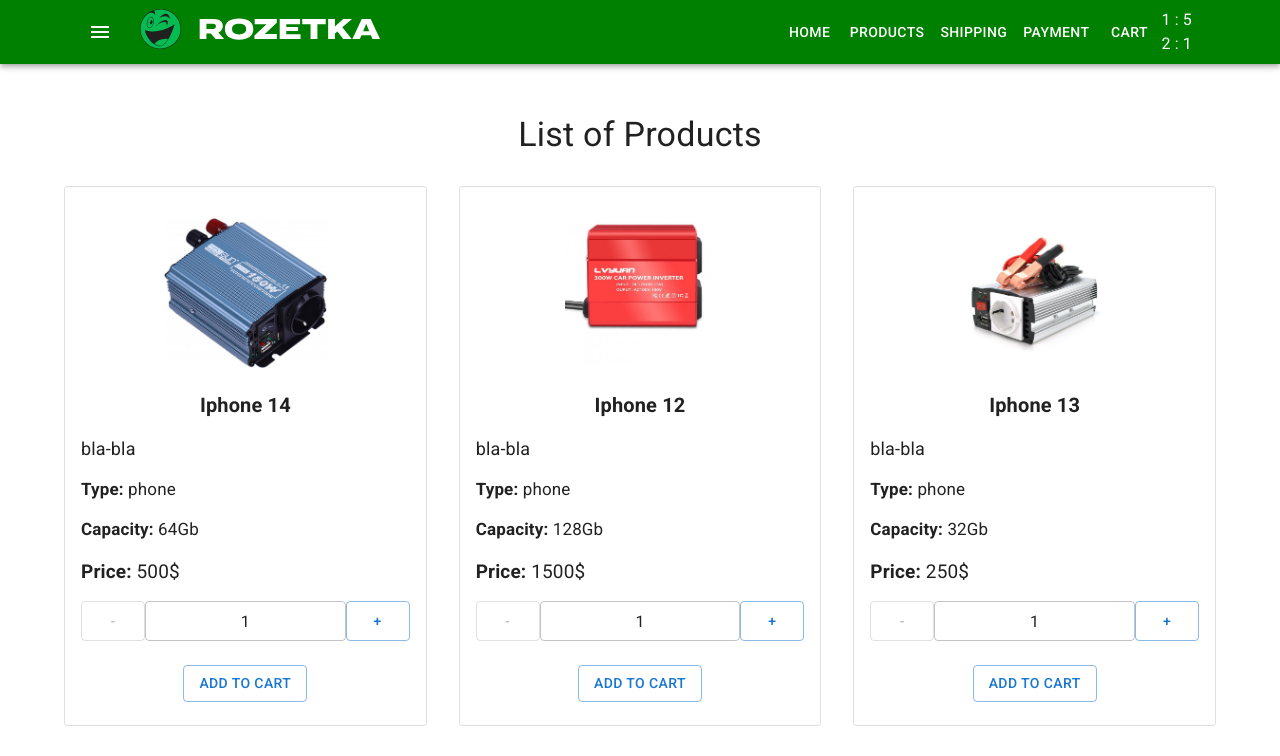
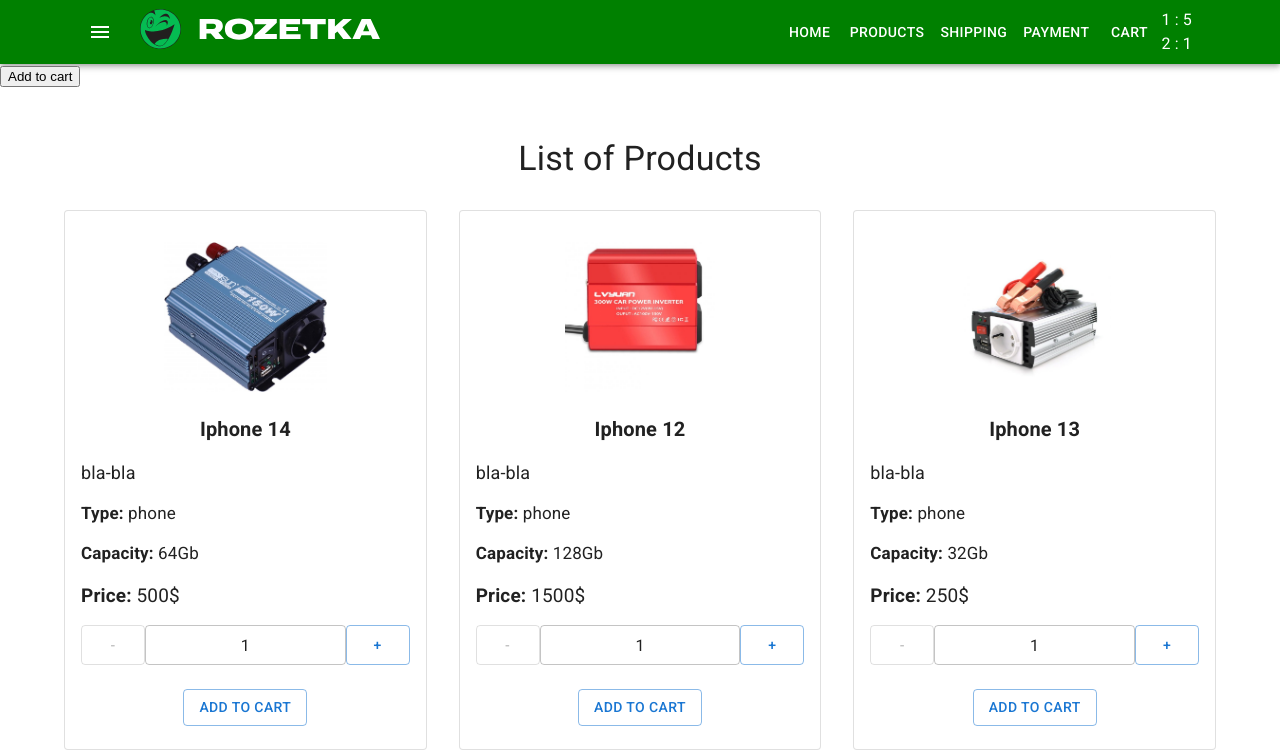
Before and after one commit to AnatoliiZh/shop-project-react, a React (Create React App) app: page / in a window 1280 px wide. Shown: the top 756 px of the page. Built offline with nearby package versions, Linux system fonts and the light colour scheme.

Commit message:
add products in cart with button but in cart NaN

```diff
--- a/src/Pages/Home/Home.tsx
+++ b/src/Pages/Home/Home.tsx
@@ -2,7 +2,7 @@
 import ProductsList from 'components/Products/ProductsList'
 
 type Props = {
-    addProductToCart: (count: number, price: number) => void
+    addProductToCart: (id: number, count: number) => void
 }
 
 const Home = ({ addProductToCart }: Props) => {
--- a/src/components/Products/ProductsList.tsx
+++ b/src/components/Products/ProductsList.tsx
@@ -13,7 +13,7 @@
 }
 
 type Props = {
-    addProductToCart: (count: number, price: number) => void
+    addProductToCart: (id: number, count: number) => void
 }
 
 const ProductsList = ({ addProductToCart }: Props) => {
@@ -38,6 +38,7 @@
                     }: ProductProps) => (
                         <Grid item xs={12} sm={6} md={4} key={id}>
                             <ProductsListItem
+                                id={id}
                                 title={title}
                                 desc={desc}
                                 type={type}
--- a/src/components/Products/ProductsListItem.tsx
+++ b/src/components/Products/ProductsListItem.tsx
@@ -9,16 +9,18 @@
 import './ProductsListItem.scss'
 
 type Props = {
+    id: number
     title: string
     desc: string
     type: string
     capacity: string
     price: number
     image: string
-    addProductToCart: (count: number, price: number) => void //count: number, price: number - прокинутые от App
+    addProductToCart: (id: number, count: number) => void //count: number, price: number - прокинутые от App
 }
 
 const ProductsListItem = ({
+    id,
     title,
     desc,
     type,
@@ -75,7 +77,7 @@
             <CardActions className="btns-wrap">
                 <Button
                     variant="outlined"
-                    onClick={() => addProductToCart(count, price)}
+                    onClick={() => addProductToCart(id, count)}
                 >
                     Add to cart
                 </Button>
--- a/src/container/App/App.tsx
+++ b/src/container/App/App.tsx
@@ -14,13 +14,18 @@
         2: 1,
     })
 
-    const addProductToCart = (count: number, price: number) => {}
+    const addProductToCart = (id: number, count: number) => {
+        setProductsInCart((prevState: ProductsInСart) => ({
+            ...prevState,
+            [id]: prevState[id] + count,
+        }))
+    }
 
     return (
         <StyledEngineProvider injectFirst>
             <CssBaseline />
             <Header productsInСart={productsInСart} />
-            {/* <button onClick={() => addProductToCart(5, 500)}></button> */}
+            <button onClick={() => addProductToCart(1, 1)}>Add to cart</button>
             <Main addProductToCart={addProductToCart} />
         </StyledEngineProvider>
     )
--- a/src/container/Main/Main.tsx
+++ b/src/container/Main/Main.tsx
@@ -2,7 +2,7 @@
 import Home from 'Pages/Home/Home'
 
 type Props = {
-    addProductToCart: (count: number, price: number) => void
+    addProductToCart: (id: number, count: number) => void
 }
 
 const Main = ({ addProductToCart }: Props) => {
```
